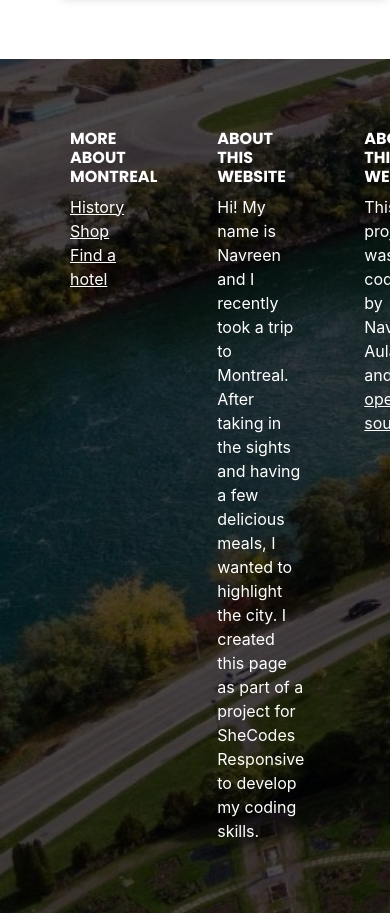
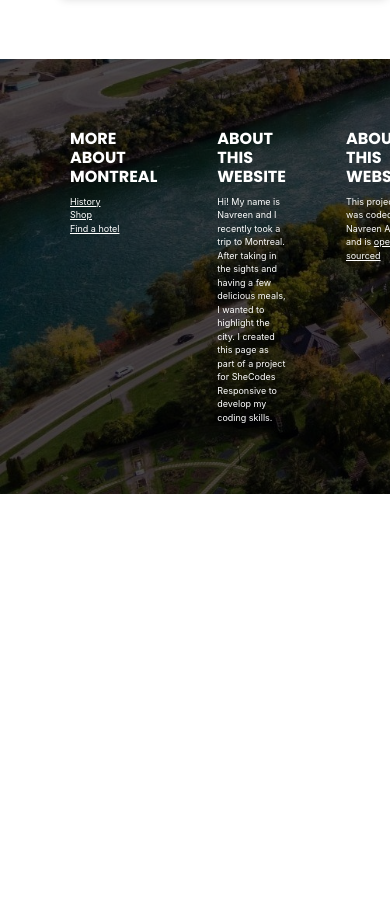
Before and after one commit to NavreenAulakh/landingPageProject, a plain HTML site: page index.html in a window 390 px wide. Shown: the part 6256-7169 px from the top of the page. After the commit the page ends 6750 px from the top, so only its background shows below. Drawn offline with nearby package versions, Linux system fonts and the light colour scheme; a script that the page names is missing.

Commit message:
Updated footer font-size

```diff
--- a/src/style.css
+++ b/src/style.css
@@ -201,4 +201,8 @@ h5 {
   .grid-3-columns {
     grid-template-columns: 1fr;
   }
+
+  .box {
+    font-size: 9px;
+  }
 }
```
